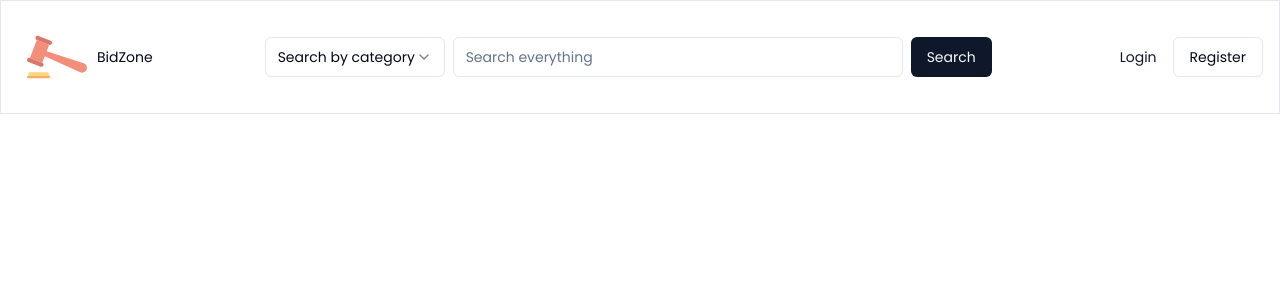
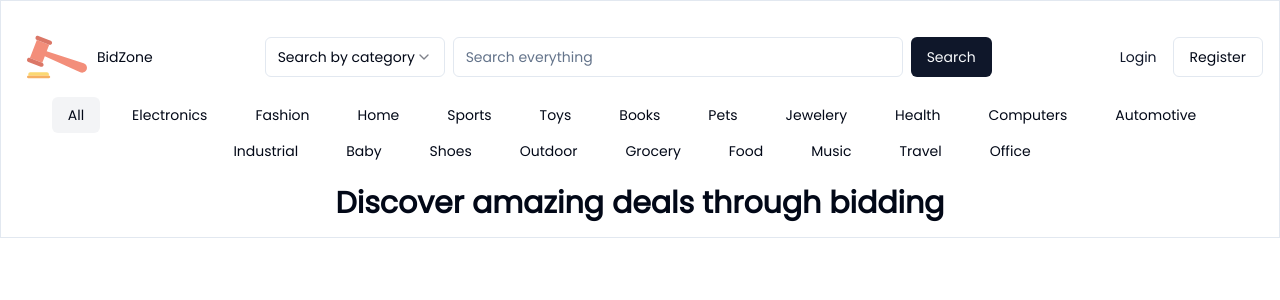
Before and after one commit to eyoba-bisru/bid_zone, a Next.js app: page / in a window 1280 px wide. Shown: the top 300 px of the page. Built offline with nearby package versions, Linux system fonts and the light colour scheme.

Commit message:
filter added list

```diff
--- a/src/app/page.tsx
+++ b/src/app/page.tsx
@@ -1,11 +1,67 @@
+"use client";
 import ScrollToTop from "@/components/ScrollToTop";
 import Navbar from "@/components/Navbar";
+import Link from "next/link";
+import { cn } from "@/lib/utils";
+import { useSearchParams } from "next/navigation";
+
+const categories = [
+  "all",
+  "electronics",
+  "fashion",
+  "home",
+  "sports",
+  "toys",
+  "books",
+  "pets",
+  "jewelery",
+  "health",
+  "computers",
+  "automotive",
+  "industrial",
+  "baby",
+  "shoes",
+  "outdoor",
+  "grocery",
+  "food",
+  "music",
+  "travel",
+  "office",
+];
 
 export default function Home() {
+  const searchParam = useSearchParams();
+  const param = searchParam.get("category");
+
   return (
     <div className="flex flex-col justify-between p-4 border max-w-[1800px] mx-auto">
       <ScrollToTop />
       <Navbar />
+
+      <div className="flex justify-center items-center flex-wrap mb-4">
+        {categories.map((category) => (
+          <Link key={category} href={`/?category=${category}`} passHref>
+            <button
+              className={`
+                px-4 py-2 rounded-md text-sm mr-4
+                ${
+                  param === category
+                    ? "bg-gray-100"
+                    : param === null && category === "all" && "bg-gray-100"
+                }
+              `}
+            >
+              {category.charAt(0).toUpperCase() + category.slice(1)}
+            </button>
+          </Link>
+        ))}
+      </div>
+
+      <div className="flex justify-center items-center">
+        <h1 className="text-3xl font-bold">
+          Discover amazing deals through bidding
+        </h1>
+      </div>
     </div>
   );
 }
```
